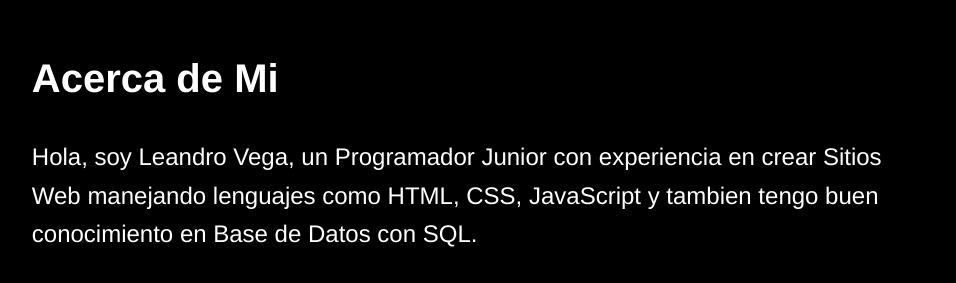
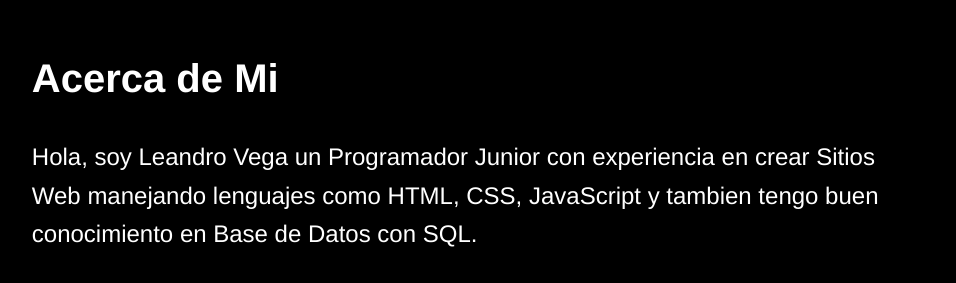
Before and after one commit to Vegalean/Vegalean.github.io, a plain HTML site: page sobremi.html in a window 1280 px wide. Shown: the part 1920-2203 px from the top of the page, without its empty margins (161-1117 px from the left). Drawn offline with Linux system fonts and the light colour scheme.

Commit message:
Update sobremi.html

```diff
--- a/sobremi.html
+++ b/sobremi.html
@@ -32,7 +32,7 @@
 
             <div class="max-width-70 text-color-white">
               <h4 _msttexthash="107419" _msthash="2">Acerca de Mi</h4>
-              <p class="size-large" _msttexthash="10018632" _msthash="3"> Hola, soy Leandro Vega, un Programador Junior con experiencia en crear Sitios Web manejando lenguajes como HTML, CSS, JavaScript y tambien tengo buen conocimiento en Base de Datos con SQL. </p>
+              <p class="size-large" _msttexthash="10018632" _msthash="3"> Hola, soy Leandro Vega un Programador Junior con experiencia en crear Sitios Web manejando lenguajes como HTML, CSS, JavaScript y tambien tengo buen conocimiento en Base de Datos con SQL. </p>
               <p _msttexthash="78475449" _msthash="4"> Educación: Estudios terciarios en Programación Web Experiencia Académica, (todavia en Cursos): Durante mi trayectoria educativa, he completado exitosamente mis estudios terciarios en Programación Web. Esta formación especializada me ha proporcionado un sólido conocimiento en los principios y las tecnologías fundamentales para el desarrollo de aplicaciones web modernas. Principales Cursos y Materias: Desarrollo Front-end: He adquirido habilidades en HTML, CSS y JavaScript, lo que me permite crear interfaces de usuario atractivas y responsivas, utilizando las mejores prácticas de diseño web. </p>
               <p _msttexthash="35367163" _msthash="5"> Programación Back-end: He estudiado lenguaje de programación como Python(siguen hasta hasat ahora en curso) Bases de Datos: He aprendido a diseñar y administrar bases de datos relacionales, utilizando tecnologías como SQL y MySQL, lo que me permite almacenar y gestionar eficientemente la información de las aplicaciones web. Proyectos y Trabajos Prácticos: Durante mi educación terciario, he tenido la oportunidad de participar en proyectos y trabajos prácticos relacionados con la programación web. </p>
               <p _msttexthash="77340575" _msthash="6"> Estas experiencias me han permitido aplicar los conocimientos teóricos en proyectos reales, trabajando en equipo y enfrentando desafíos técnicos propios del desarrollo web. La especialización en Programación Web en mi educación terciaria ha sido fundamental para mi desarrollo profesional en el campo de la tecnología. Estoy comprometido en seguir aprendiendo y actualizándome en las últimas tendencias y tecnologías en el área de desarrollo web. </p>
```
